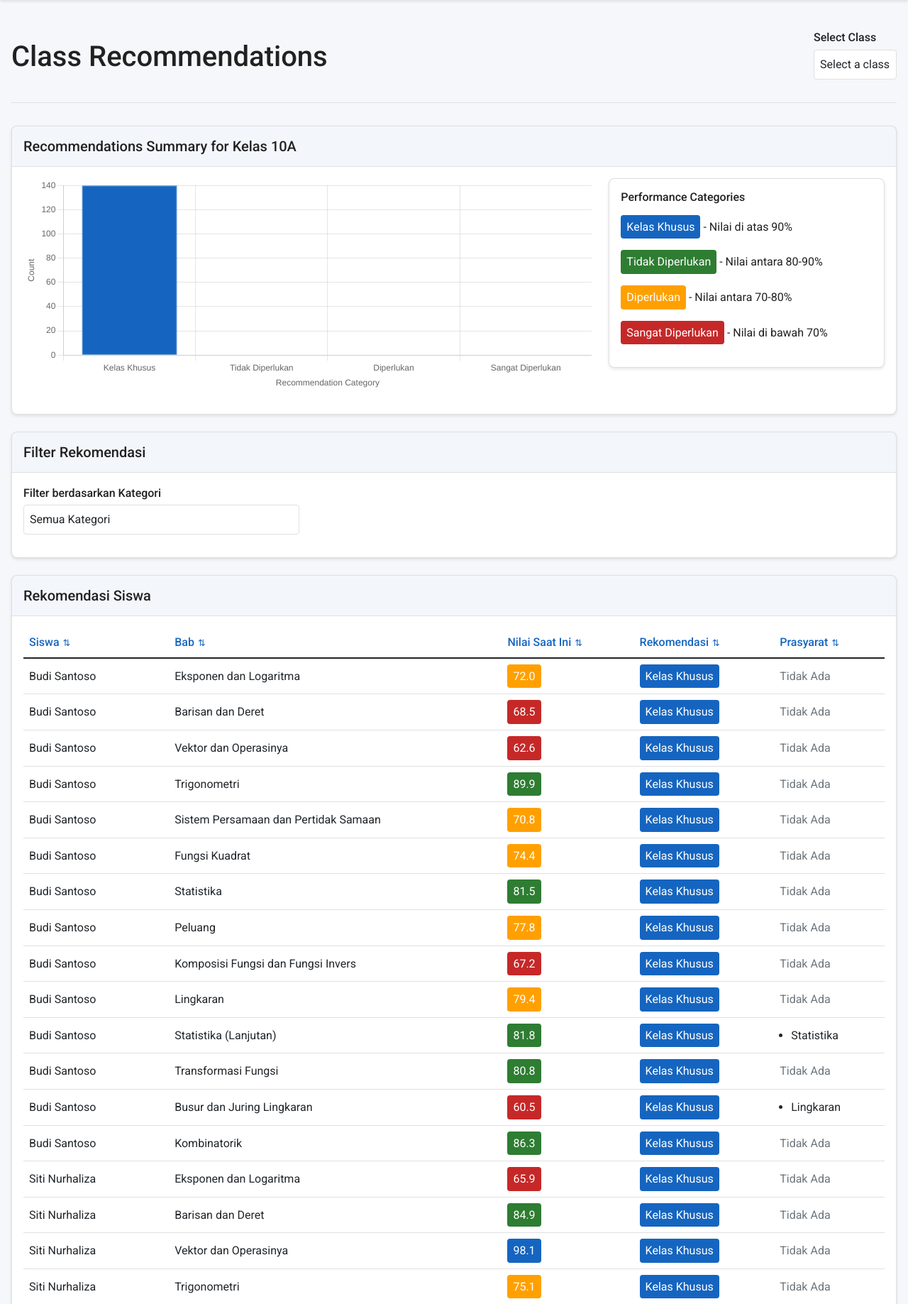
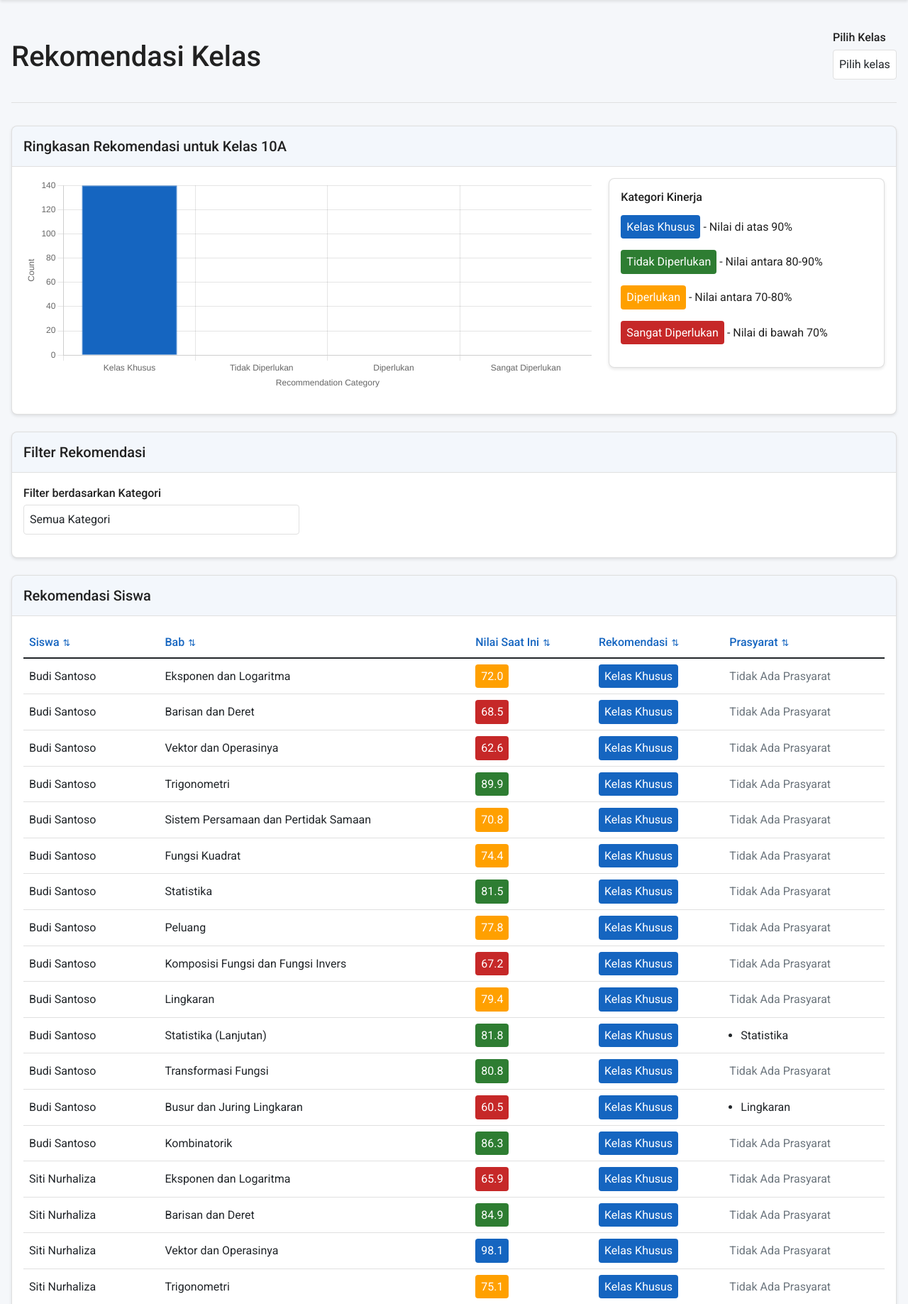
Before and after one commit to Despoka/EduTrack, a Flask app: page /recommendations?class_id=1 in a window 1280 px wide. Shown: the part 106-1943 px from the top of the page at 71% size. Run offline with Flask 3, Linux system fonts and the light colour scheme; data that the repository does not hold is empty; some libraries are stand-ins or nearby versions.

Commit message:
Translate the user interface into Indonesian language for better UX
Translate UI elements in dashboard.js and recommendations.html to Indonesian.

Replit-Commit-Author: Agent
Replit-Commit-Session-Id: c7a2359c-e7b3-4c4e-bd57-f7d34bff48fc
Replit-Commit-Screenshot-Url: https://storage.googleapis.com/screenshot-production-us-central1/04d07272-a444-430d-b9d5-02a805ac13b7/a8cde12c-aeb7-4f64-84d2-7e7b90450629.jpg

```diff
--- a/static/js/dashboard.js
+++ b/static/js/dashboard.js
@@ -131,7 +131,7 @@ function createAverageScoresChart(chapterNames, averageScores) {
                 x: {
                     title: {
                         display: true,
-                        text: 'Chapter'
+                        text: 'Bab'
                     }
                 }
             }
@@ -203,7 +203,7 @@ function createPerformanceHeatmap(data) {
                     cell.className = 'score-cell very-necessary';
                 }
             } else {
-                cell.textContent = 'N/A';
+                cell.textContent = 'T/A';
                 cell.className = 'score-cell no-data';
             }
 
--- a/templates/recommendations.html
+++ b/templates/recommendations.html
@@ -1,16 +1,16 @@
 {% extends 'base.html' %}
 
 {% block head %}
-<title>Recommendations - Student Performance Analysis</title>
+<title>Rekomendasi - Analisis Kinerja Siswa</title>
 {% endblock %}
 
 {% block content %}
 <div class="page-header">
-    <h1>Class Recommendations</h1>
+    <h1>Rekomendasi Kelas</h1>
     <div class="form-group">
-        <label for="class-selector" class="form-label">Select Class</label>
+        <label for="class-selector" class="form-label">Pilih Kelas</label>
         <select id="class-selector" class="form-control">
-            <option value="">Select a class</option>
+            <option value="">Pilih kelas</option>
             {% for class in classes %}
             <option value="{{ class.id }}" {% if class_obj and class_obj.id == class.id %}selected{% endif %}>
                 {{ class.name }} ({{ class.academic_year.name }})
@@ -23,7 +23,7 @@
 {% if class_obj %}
 <div class="card mb-4">
     <div class="card-header">
-        <h5 class="mb-0">Recommendations Summary for {{ class_obj.name }}</h5>
+        <h5 class="mb-0">Ringkasan Rekomendasi untuk {{ class_obj.name }}</h5>
     </div>
     <div class="card-body">
         <div class="row">
@@ -35,7 +35,7 @@
             <div class="col-md-4">
                 <div class="card">
                     <div class="card-body">
-                        <h6 class="card-title">Performance Categories</h6>
+                        <h6 class="card-title">Kategori Kinerja</h6>
                         <div class="mt-3">
                             <p><span class="score-special">Kelas Khusus</span> - Nilai di atas 90%</p>
                             <p><span class="score-unnecessary">Tidak Diperlukan</span> - Nilai antara 80-90%</p>
@@ -91,7 +91,7 @@
                 <tbody>
                     {% for student in students %}
                         {% for chapter in chapters %}
-                            {% set recommendation = recommendations[student.id][chapter.id] if student.id in recommendations and chapter.id in recommendations[student.id] else "No Data" %}
+                            {% set recommendation = recommendations[student.id][chapter.id] if student.id in recommendations and chapter.id in recommendations[student.id] else "Tidak Ada Data" %}
 
                             {% set current_score = namespace(value=None) %}
                             {% for grade in student.grades %}
@@ -132,10 +132,18 @@
                                     <span class="score-required">{{ recommendation }}</span>
                                     {% elif recommendation == "Sangat Diperlukan" %}
                                     <span class="score-very-necessary">{{ recommendation }}</span>
-                                    {% elif recommendation == "Complete Prerequisites" or recommendation == "Special Class" or recommendation == "Unnecessary" or recommendation == "Required" or recommendation == "Very Necessary" %}
-                                    <span class="badge bg-warning text-dark">{{ recommendation }}</span>
+                                    {% elif recommendation == "Complete Prerequisites" %}
+                                    <span class="badge bg-warning text-dark">Selesaikan Prasyarat</span>
+                                    {% elif recommendation == "Special Class" %}
+                                    <span class="badge bg-warning text-dark">Kelas Khusus</span>
+                                    {% elif recommendation == "Unnecessary" %}
+                                    <span class="badge bg-warning text-dark">Tidak Diperlukan</span>
+                                    {% elif recommendation == "Required" %}
+                                    <span class="badge bg-warning text-dark">Diperlukan</span>
+                                    {% elif recommendation == "Very Necessary" %}
+                                    <span class="badge bg-warning text-dark">Sangat Diperlukan</span>
                                     {% elif recommendation == "Not Started" %}
-                                    <span class="badge bg-secondary">{{ recommendation }}</span>
+                                    <span class="badge bg-secondary">Belum Dimulai</span>
                                     {% else %}
                                     <span class="badge bg-light text-dark">{{ recommendation }}</span>
                                     {% endif %}
@@ -148,7 +156,7 @@
                                         {% endfor %}
                                     </ul>
                                     {% else %}
-                                    <span class="text-muted">Tidak Ada</span>
+                                    <span class="text-muted">Tidak Ada Prasyarat</span>
                                     {% endif %}
                                 </td>
                             </tr>
```
